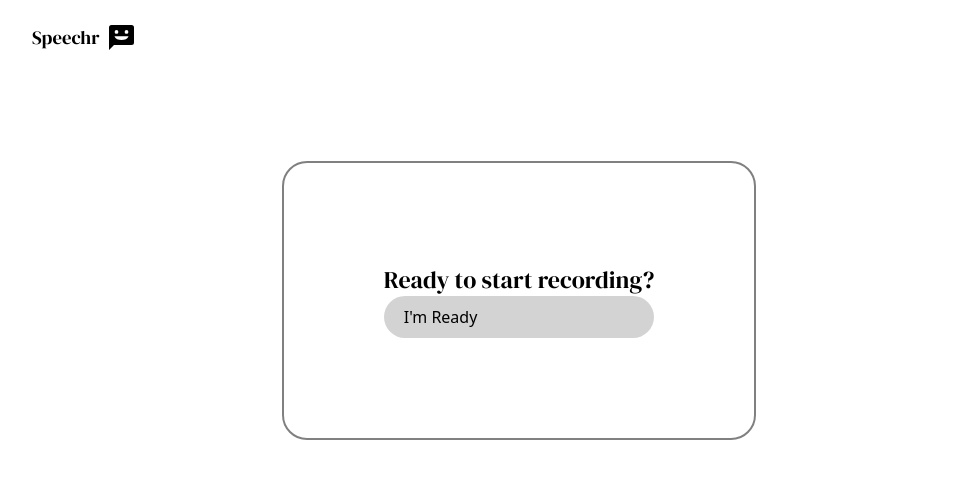
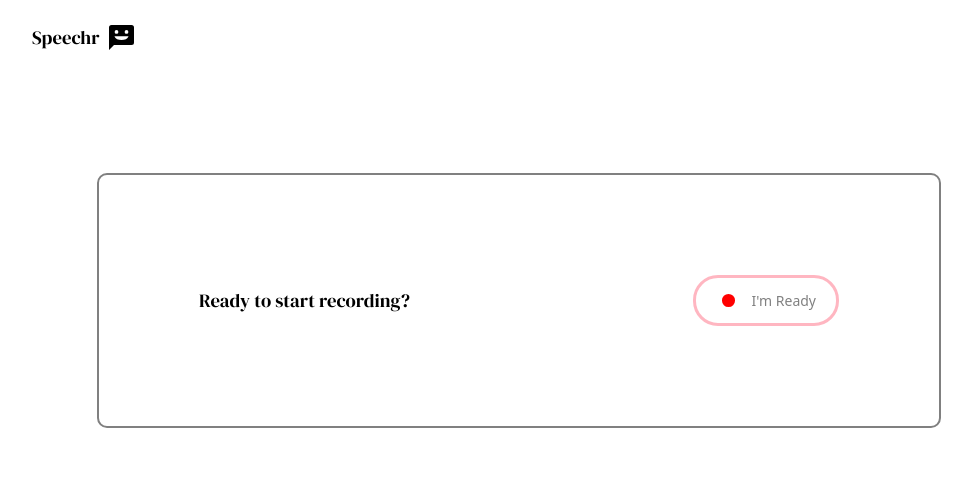
Before and after one commit to axolotl-salamander/speechmander, a React app: page /record in a window 1280 px wide. Shown: the top 478 px of the page, without its empty margins (121-1093 px from the left). Built offline with nearby package versions, Linux system fonts and the light colour scheme; what mic-recorder-to-mp3 would draw is missing.

Commit message:
ui updates

```diff
--- a/client/components/Record.jsx
+++ b/client/components/Record.jsx
@@ -6,8 +6,7 @@ const Mp3Recorder = new MicRecorder({ bitRate: 128 });
 
 const Record = () => {
   const [isRecording, setIsRecording] = useState(false);
-  const [finishedRecording, setFinishedRecording] = useState(false);
-  const [transcript, setTranscript] = useState('');
+  // const [transcript, setTranscript] = useState('');
   const [isBlocked, setIsBlocked] = useState(true);
   const [mp3File, setMp3File] = useState();
 
@@ -51,8 +50,8 @@ const Record = () => {
         setTimeout(() => {
           player.play();
         }, 1000);
-        setFinishedRecording(true);
 
+        // return setFinishedRecording(true);
       })
       .catch(err => console.log('There was an error retreiving recorded file.'));
   };
@@ -74,58 +73,55 @@ const Record = () => {
 
   return (
     <>
-      <div></div>
       {
-        (isRecording || transcript) && (
-          <div className="record-container">
-            <div>
-              <p>{finishedRecording ? 'Recorded' : 'Recording'}</p>
-              <p>{finishedRecording ? 'Analyzing your speech' : 'Start speaking...'}</p>
-            </div>
-          </div>
-        )
+        // (isRecording) && (
+        //   <div className="record-container">
+        //     <div>
+        //       <p>{isRecording ? 'Recording. Start speaking...' : 'Recorded'}</p>
+        //     </div>
+        //   </div>
+        // )
       }
 
-      {
+      {/* {
         transcript && (
           <div className="transcript-container">
             <p>{transcript}</p>
           </div>
         )
-      }
+      } */}
 
-      {
-        isRecording && (
-          <div>
-            <svg xmlns="http://www.w3.org/2000/svg" width="100" height="100" viewBox="0 0 21 21">
-              <g fill="none" stroke="currentColor" >
-                <circle cx="10.5" cy="10.5" r="5"/>
-                <circle cx="10.5" cy="10.5" r="3" fill="currentColor"/>
-              </g></svg>
-          </div>
-        )
-      }
-
-      {
+      {/* {
         (!isRecording && mp3File) && (
           <audio controls src='new-speech-recording.mp3'></audio>
         )
-      }
+      } */}
 
       <div className="buttons">
         {
-          !isRecording
-            ? <div onClick={handleToggleRecording} className='record-btn'>
-              {/* <svg xmlns="http://www.w3.org/2000/svg" width="24" height="24" viewBox="0 0 14 14">
-                <path fill="currentColor" stroke="currentColor" d="M1.436 12.33a1.14 1.14 0 0 0 .63 1a1.24 1.24 0 0 0 1.22 0l8.65-5.35a1.11 1.11 0 0 0 0-2L3.286.67a1.24 1.24 0 0 0-1.22 0a1.14 1.14 0 0 0-.63 1z"/>
-              </svg> */}
-              I'm Ready
+          <div className="currently-recording-container">
+            <h3>{!isRecording ? 'Ready to start recording?' : 'Recording...'}</h3>
+            <div onClick={handleToggleRecording} className={!isRecording ? 'record-btn' : 'record-btn pulse-animation'}>
+              <svg xmlns="http://www.w3.org/2000/svg" width="200" height="200" viewBox="0 0 26 26">
+                <path fill="currentColor" d="M13 6.188a6.812 6.812 0 1 0 0 13.625a6.812 6.812 0 1 0 0-13.625z"/>
+              </svg>
+              <p>{!isRecording ? "I'm Ready" : "Stop"}</p>
             </div>
-            : <button onClick={handleToggleRecording} className='stop-record-btn'>
-              <svg xmlns="http://www.w3.org/2000/svg" width="50" height="50" viewBox="0 0 14 14">
-                <path fill="currentColor" stroke="currentColor" d="M1.5 0A1.5 1.5 0 0 0 0 1.5v11A1.5 1.5 0 0 0 1.5 14h11a1.5 1.5 0 0 0 1.5-1.5v-11A1.5 1.5 0 0 0 12.5 0z"/>
-              </svg>
-            </button>
+          </div>
+          // !isRecording
+          // ? <div className="currently-recording-container">
+          //   <h3>{!isRecording ? 'Ready to start recording?' : 'Recording...'}</h3>
+          //   <div onClick={handleToggleRecording} className='record-btn'>
+          //     <svg xmlns="http://www.w3.org/2000/svg" width="200" height="200" viewBox="0 0 26 26">
+          //       <path fill="currentColor" d="M13 6.188a6.812 6.812 0 1 0 0 13.625a6.812 6.812 0 1 0 0-13.625z"/>
+          //     </svg>
+          //     <p>I'm Ready</p>
+          //   </div>
+          // </div>
+          // : <div className="currently-recording-container">
+          //   <h3>Recording...</h3>
+          //   <button onClick={handleToggleRecording} className='stop-record-btn'>Stop</button>
+          // </div>
         }
       </div>
     </>
--- a/client/containers/2.3PlayContainer.jsx
+++ b/client/containers/2.3PlayContainer.jsx
@@ -14,7 +14,6 @@ const PlayContainer = () => {
       </div>
       <div className="play-container">
         <div className="record-outer-container">
-          <h2>Ready to start recording?</h2>
           <Record />
         </div>
       </div>
--- a/client/stylesheets/styles.css
+++ b/client/stylesheets/styles.css
@@ -78,18 +78,23 @@ justify-content: center;
 
 .record-outer-container {
     border: 2px solid gray;
-    border-radius: 25px;
+    border-radius: 10px;
     padding: 100px;
+    display: flex;
+    align-items: center;
+    justify-content: end;
+    width: 50%;
 }
 
 .record-container {
     display: flex;
     border: solid red;
-    padding: 10%;
-    margin: 10px 0;
+    /* padding: 10%; */
+    /* margin: 10px 0; */
     flex-direction: column;
     align-items: center;
     justify-content: start;
+    border-radius: 10px;
 }
 
 .transcript-container {
@@ -103,20 +108,68 @@ justify-content: center;
 }
 
 buttons {
-display: flex;
-justify-content: space-around;
-width: 100%;
-margin-top: 20px;
+    display: flex;
+    justify-content: center;
+    align-items: center;
+    width: 100%;
+}
+
+.currently-recording-container {
+    display: flex;
+    justify-content: space-between;
+    align-items: center;
+    width: 50vw;
 }
 
 .record-btn {
+    font-size: 14px;
+    color: gray;
+    width: 100px;
     cursor: pointer;
     border-radius: 25px;
     padding: 10px 20px;
     cursor: pointer;
-    background-color: lightgray;
+    border: 3px lightpink solid;
+    /* background-color: lightgray; */
+    display: flex;
+    justify-content: space-between;
+    align-items: center;
+}
 
-    transition: background-color 0.3s ease;
+.pulse-animation {
+    animation: pulse .5s infinite ease-in-out;
+}
+
+@keyframes pulse {
+    0% {
+        border-color: rgb(227, 39, 39);
+    }
+    50% {
+        border-color: rgb(255, 205, 205);
+    }
+    100% {
+        border-color: rgb(227, 39, 39);
+    }
+}
+
+.record-btn > svg {
+    width: 25px;
+    height: 25px;
+    color: red;
+    /* margin-right: 10px; */
+}
+
+.record-btn:hover {
+    background-color: lightpink;
+    transition: .25s ease;
+    color: white;
+}
+
+.record-btn > svg:hover {
+    width: 25px;
+    height: 25px;
+    color: red;
+    /* margin-right: 10px; */
 }
 
 stop-record-btn {
```
